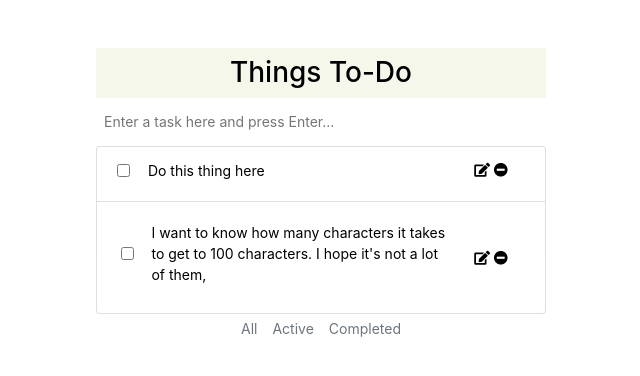
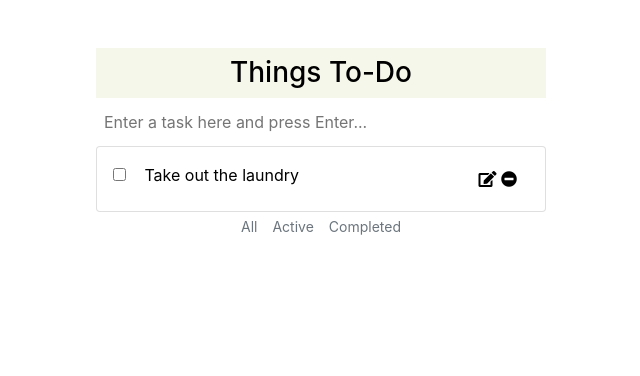
Before and after one commit to desmond-tuiyot/things-todo, a Flask app: page / in a window 1280 px wide. Shown: the top 376 px of the page, without its empty margins (319-959 px from the left). Run offline with Flask 2, Linux system fonts and the light colour scheme; some libraries are stand-ins or nearby versions.

Commit message:
Replaced span with p element to wrap longer reminders Cleaned up the layout - edit text area takes up appropriate amount of space Fixed layout issues for phones

```diff
--- a/app/static/css/main.css
+++ b/app/static/css/main.css
@@ -1,23 +1,16 @@
 body {
-    font-size: 14px;
+    font-size: 16px;
     width: 480px;
     alignment: center;
-    /*color: rgb(246, 248, 255);*/
     color: black;
 }
 
+/* set width for main div */
 .todo-main {
     width: 100%;
-    /*text-align: center;*/
 }
 
-.todo-quit, .todo-edit-btn{
-    padding: 0;
-    border: none;
-    background: none;
-    outline: 0 solid transparent;
-}
-
+/* header and input prompt div styling */
 .todo-main .todo-header{
     padding:8px;
     margin: 0;
@@ -32,44 +25,41 @@ body {
     border: none;
 }
 
-.todo-task-alt {
-    list-style-type: none;
-}
-
-.input-group {
-    line-height: 40px;
-}
-
-.todo-edit {
-    outline: 0px solid transparent;
-    border: 0 solid transparent;
-}
+/* Label, text input, and paragraph text */
 
 .todo-label {
-    /*display: inline-flex;*/
     cursor: pointer;
     display: inline-block;
-    /*position: relative;*/
+    width: 100%;
+    height: 100%;
 
 }
 
-.todo-label > span {
-    padding: 0.5rem 0.25rem;
+.todo-label .todo-text {
+    /*padding: 0.5rem 0.25rem;*/
     vertical-align: middle;
-}
-.todo-label > p {
-    padding: 0.5rem 0.25rem;
-    vertical-align: middle;
+    display: inline-block;
+    padding: 4px;
+    width: 90%;
+    height: 100%;
+    text-align: left;
+    margin-bottom: 0;
 }
 
-.todo-done {
-    text-decoration: line-through;
+.todo-label .todo-checkbox {
+    vertical-align: middle;
+    margin-right: 10px;
 }
 
-[contenteditable] {
+/* edit and quit buttons styling */
+.todo-quit, .todo-edit-btn{
+    padding: 0;
+    border: none;
+    background: none;
     outline: 0 solid transparent;
 }
 
+/* need to fix this one and the next */
 .todo-button-group button{
     outline: 0 solid transparent;
     border: 0 solid transparent;
@@ -81,14 +71,13 @@ body {
     background: transparent;
 }
 
-.todo-text {
-    display: inline-block;
-    max-width: 90%;
-    text-align: left;
-    margin-bottom: 0;
+/* to be used in jquery  */
+.todo-done {
+    text-decoration: line-through;
 }
 
-.todo-checkbox {
-    vertical-align: middle;
-    margin-right: 10px;
+
+.todo-edit {
+    outline: 0 solid transparent;
+    border: 0 solid transparent;
 }
--- a/app/static/js/main.js
+++ b/app/static/js/main.js
@@ -7,17 +7,17 @@ $(".todo-input").keypress(function(e){
         if (nextTask===""){
             return false;
         } else {
-            let taskHTML = "<li class=\"list-group-item todo-task todo-active\">\n" +
-                "                    <div class=\"row justify-content-between no-gutters\">\n" +
-                "                        <div class=\"col-md-auto\">\n" +
-                "                        <label class=\"todo-label\">\n" +
-                "                            <input type=\"checkbox\" class=\"todo-checkbox\">\n" +
-                "                            <span>" +nextTask+ "</span>" +
-                "                        </label>\n" +
-                "                         </div>\n" +
-                "                        <div class=\"col-sm-2\">\n" +
-                "                        <button class=\"todo-edit-btn\"><i class=\"fas fa-edit\"></i></button>\n" +
-                "                        <button class=\"todo-quit\"><i class=\"fa fa-minus-circle\"></i></button>\n" +
+            let taskHTML = "<li class=\"list-group-item todo-task todo-active p-1\">\n" +
+                "                    <div class=\"p-2 row justify-content-between align-items-center no-gutters\">\n" +
+                "                        <div class=\"col\">\n" +
+                "                            <label class=\"todo-label\">\n" +
+                "                                <input type=\"checkbox\" class=\"todo-checkbox\">\n" +
+                "                                <p class=\"todo-text\">"+ nextTask +"</p>\n" +
+                "                            </label>\n" +
+                "                        </div>\n" +
+                "                        <div class=\"col-2\">\n" +
+                "                            <button class=\"todo-edit-btn\"><i class=\"fas fa-edit\"></i></button>\n" +
+                "                            <button class=\"todo-quit\"><i class=\"fa fa-minus-circle\"></i></button>\n" +
                 "                        </div>\n" +
                 "                    </div>\n" +
                 "                </li>"
@@ -37,10 +37,10 @@ $(".todo-task-list").on("click", ".todo-task .todo-quit", function(){
 $(".todo-task-list").on("click", ".todo-task .todo-checkbox", function(){
 
     if (this.checked){
-        $(this).parent().find("span").addClass("todo-done");
+        $(this).parent().find("p").addClass("todo-done");
         $(this).parent().parent().parent().parent().addClass("list-group-item-light todo-completed").removeClass("todo-active");
     }else {
-        $(this).parent().find("span").removeClass("todo-done");
+        $(this).parent().find("p").removeClass("todo-done");
         $(this).parent().parent().parent().parent().addClass("todo-active").removeClass("list-group-item-light todo-completed");
     }
 
@@ -51,12 +51,12 @@ $(".todo-task-list").on("click", ".todo-task .todo-edit-btn", function(){
     let taskParent = $(this).parent().parent();
     taskParent.find(".todo-checkbox").prop("disabled", true);
     taskParent.find(".todo-edit-btn").prop("disabled", true);
-    let spanText = taskParent.find("span").text();
-    taskParent.find("span").hide();
+    let pText = taskParent.find("p").text();
+    taskParent.find("p").hide();
     taskParent.find(".todo-checkbox").after("<input type=\"text\" " +
-                                                    "class=\"todo-edit text-secondary\" " +
+                                                    "class=\"todo-text todo-edit text-secondary\" " +
                                                     " autofocus >")
-    taskParent.find(".todo-edit").focus().val(spanText);
+    taskParent.find(".todo-edit").focus().val(pText);
 });
 
 
@@ -66,7 +66,13 @@ $(".todo-task-list").on("keypress focusout", ".todo-task .todo-edit", function(e
     if (pressedKey===13 || e.type === "focusout"){
         let taskParent = $(this).parent().parent().parent().parent();
         let editValue = $(this).val();
-        taskParent.find("span").text(editValue).show();
+
+        if (editValue===""){
+            taskParent.remove();
+        return false;
+    }
+
+        taskParent.find("p").text(editValue).show();
         $(this).remove();
         taskParent.find(".todo-checkbox").prop("disabled", false);
         taskParent.find(".todo-edit-btn").prop("disabled", false);
--- a/app/templates/todo_layout.html
+++ b/app/templates/todo_layout.html
@@ -19,34 +19,18 @@
 
     <div class="container todo-main">
         <h3 class="todo-header text-center">Things To-Do</h3>
-        {#        <label for="task_input">Enter a  task</label>#}
         <input type="text" class="todo-input" placeholder="Enter a task here and press Enter...">
         <div class="todo-content text-center">
             <ul class="list-group todo-task-list">
-                <li class="list-group-item todo-task todo-active">
-                    <div class="row justify-content-between no-gutters">
-                        <div class="col-sm-auto">
+                <li class="list-group-item todo-task todo-active p-1">
+                    <div class="p-2 row justify-content-between align-items-center no-gutters">
+                        <div class="col">
                             <label class="todo-label">
                                 <input type="checkbox" class="todo-checkbox">
-                                <span>Do this thing here</span>
+                                <p class="todo-text">Take out the laundry</p>
                             </label>
                         </div>
-                        <div class="col-sm-2">
-                            <button class="todo-edit-btn"><i class="fas fa-edit"></i></button>
-                            <button class="todo-quit"><i class="fa fa-minus-circle"></i></button>
-                        </div>
-                    </div>
-                </li>
-                <li class="list-group-item todo-task todo-active">
-                    <div class="row justify-content-between align-items-center no-gutters">
-                        <div class="col-sm-10">
-                            <label class="todo-label">
-                                <input type="checkbox" class="todo-checkbox">
-                                <p class="todo-text">I want to know how many characters it takes to get to 100 characters. I hope it's not a lot of them,</p>
-{#                                <p class="todo-text">This is</p>#}
-                            </label>
-                        </div>
-                        <div class="col-sm-2">
+                        <div class="col-2">
                             <button class="todo-edit-btn"><i class="fas fa-edit"></i></button>
                             <button class="todo-quit"><i class="fa fa-minus-circle"></i></button>
                         </div>
```
